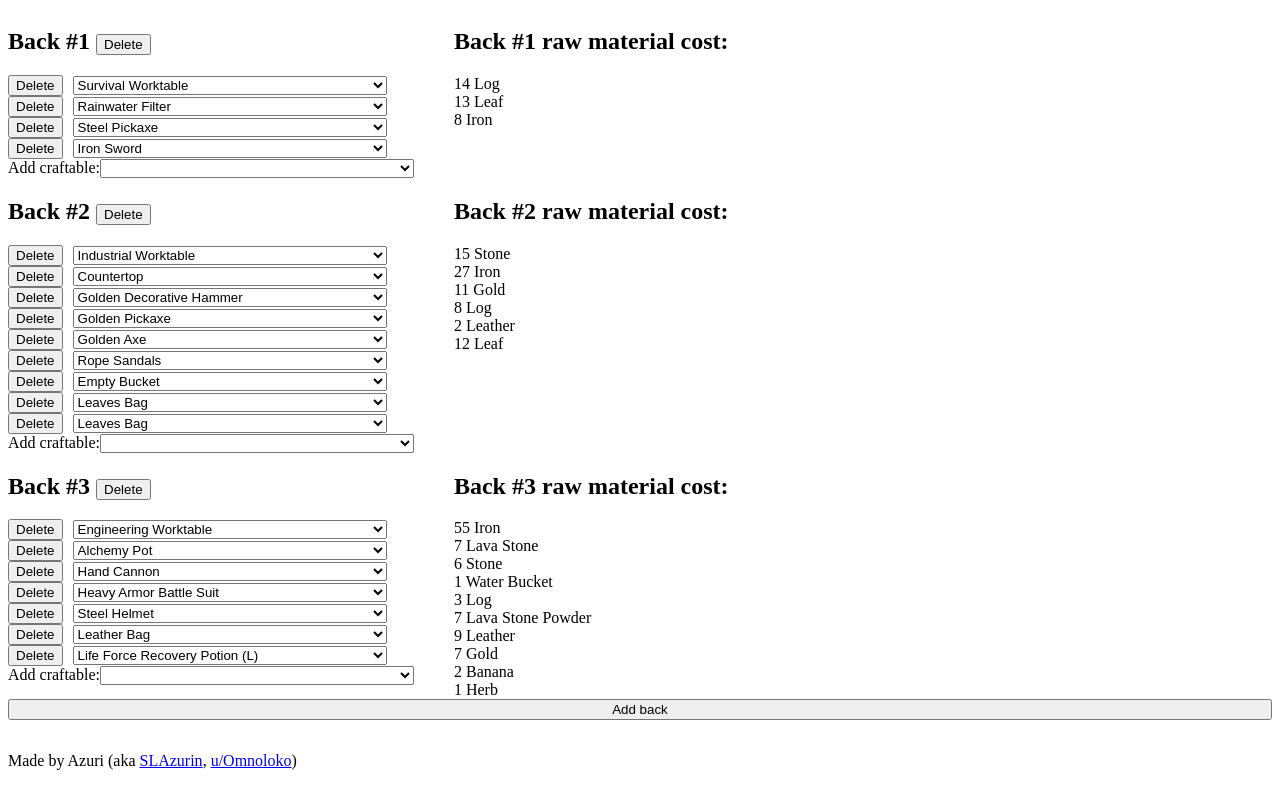
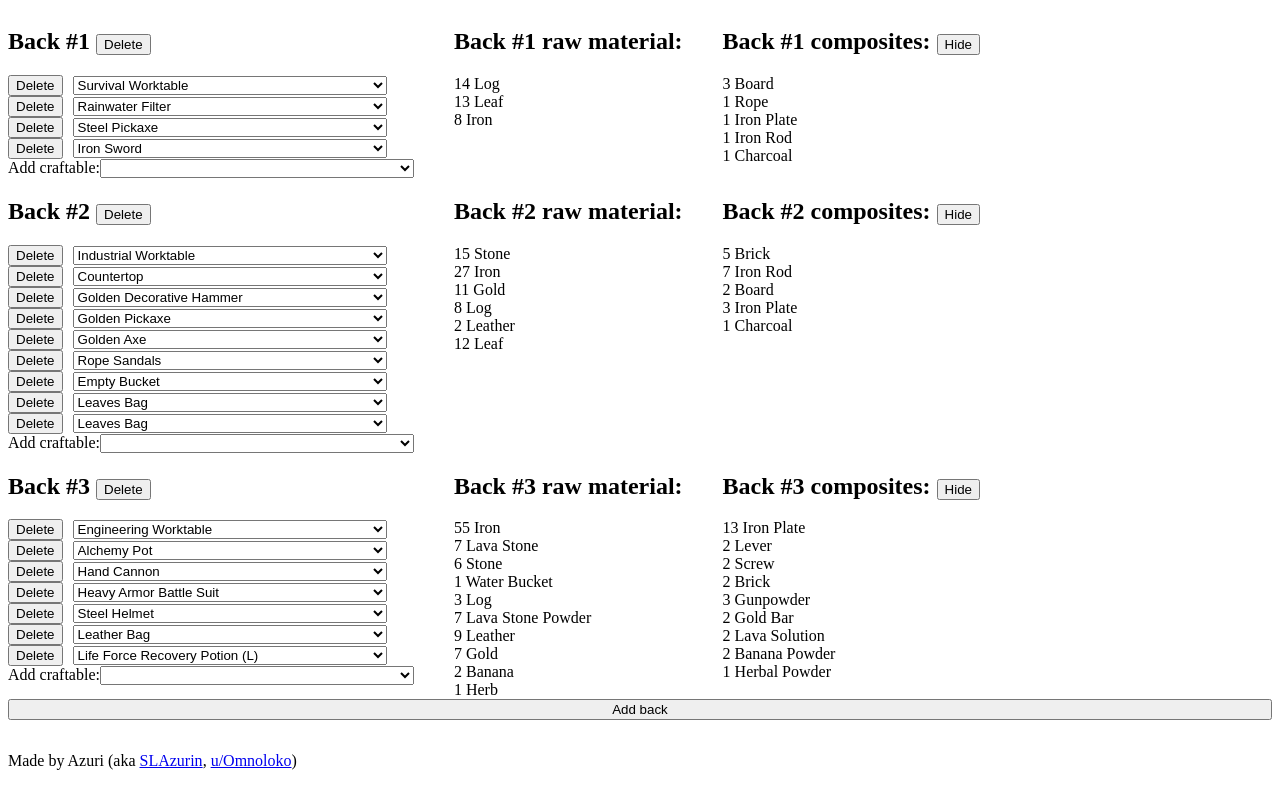
Before and after one commit to SLAzurin/misty-island-router, a React (Create React App) app: page / in a window 1280 px wide. Shown: the top 800 px of the page. Built offline with nearby package versions, Linux system fonts and the light colour scheme.

Commit message:
Add composites

```diff
--- a/src/App.tsx
+++ b/src/App.tsx
@@ -1,5 +1,6 @@
 import { useEffect, useState } from "react";
 import { items, sampleBuild } from "./data";
+import { getCompositeMaterials, getRawMaterials } from "./helpers/ItemsHelper";
 
 function App() {
   const [build, setBuild] = useState<string[][]>(
@@ -9,48 +10,7 @@ function App() {
   );
   const [buildExportStr, setBuildExportStr] = useState(JSON.stringify(build));
   const [buildExportStrError, setBuildExportStrError] = useState("");
-
-  const getRawMaterials = (useritems: string[]): { [key: string]: number } => {
-    let rawMaterials: { [key: string]: number } = {};
-
-    useritems.forEach((userItem) => {
-      if (items[userItem]) {
-        // check if item is craftable (not raw material)
-        // check materials
-        Object.keys(items[userItem]).forEach((material) => {
-          if (items[material]) {
-            let compositeMaterials: string[] = [];
-            for (let i = 0; i < items[userItem][material]; i++) {
-              compositeMaterials.push(material);
-            }
-            let rawMaterialsFromComposite = getRawMaterials(compositeMaterials);
-            for (const [subMaterial, count] of Object.entries(
-              rawMaterialsFromComposite
-            )) {
-              if (!rawMaterials[subMaterial]) rawMaterials[subMaterial] = 0;
-              rawMaterials[subMaterial] += count;
-            }
-          } else {
-            // already raw material
-            if (!rawMaterials[material]) {
-              rawMaterials[material] = 0;
-            }
-            rawMaterials[material] += items[userItem][material];
-          }
-        });
-      } else {
-        // already raw material
-        if (!rawMaterials[userItem]) {
-          rawMaterials[userItem] = 0;
-        }
-        rawMaterials[userItem] += 1;
-      }
-    });
-
-    return rawMaterials;
-  };
-
-  const getCompositeMaterials = () => {};
+  const [showComposites, setShowComposites] = useState<boolean[]>([]);
 
   const addBack = () => {
     let newBuild = JSON.parse(JSON.stringify(build)) as string[][];
@@ -109,6 +69,11 @@ function App() {
   }, [buildExportStr]);
 
   useEffect(() => {
+    let newShowComposites: boolean[] = [];
+    for (let i = 0; i < build.length; i++) {
+      newShowComposites.push(true);
+    }
+    setShowComposites(newShowComposites);
     localStorage.setItem("mistyislandbuild", JSON.stringify(build));
     setBuildExportStr(JSON.stringify(build));
   }, [build]);
@@ -197,7 +162,7 @@ function App() {
                 </select>
               </div>
               <div style={{ marginLeft: "40px" }}>
-                <h2>Back #{backNumber + 1} raw material cost:</h2>
+                <h2>Back #{backNumber + 1} raw material:</h2>
                 {Object.entries(getRawMaterials(back)).map(
                   ([rawMaterial, count], rawMaterialIndex) => {
                     return (
@@ -207,6 +172,34 @@ function App() {
                     );
                   }
                 )}
+              </div>
+              <div style={{ marginLeft: "40px" }}>
+                <h2>
+                  {showComposites[backNumber] &&
+                    `Back #${backNumber + 1} composites: `}
+                  <button
+                    onClick={() => {
+                      let newShowComposites = JSON.parse(
+                        JSON.stringify(showComposites)
+                      );
+                      newShowComposites[backNumber] =
+                        !showComposites[backNumber];
+                      setShowComposites(newShowComposites);
+                    }}
+                  >
+                    {showComposites[backNumber] ? "Hide" : "Show"}
+                  </button>
+                </h2>
+                {showComposites[backNumber] &&
+                  Object.entries(getCompositeMaterials(back)).map(
+                    ([rawMaterial, count], rawMaterialIndex) => {
+                      return (
+                        <div key={`${backNumber}_raw_${rawMaterialIndex}`}>
+                          {count} {rawMaterial}
+                        </div>
+                      );
+                    }
+                  )}
               </div>
             </div>
           );
--- /dev/null
+++ b/src/helpers/ItemsHelper.ts
@@ -0,0 +1,63 @@
+import { items } from '../data'
+export const getRawMaterials = (useritems: string[]): { [key: string]: number } => {
+    let rawMaterials: { [key: string]: number } = {};
+
+    useritems.forEach((userItem) => {
+        if (items[userItem]) {
+            // check if item is craftable (not raw material)
+            // check materials
+            Object.keys(items[userItem]).forEach((material) => {
+                if (items[material]) {
+                    let compositeMaterials: string[] = [];
+                    for (let i = 0; i < items[userItem][material]; i++) {
+                        compositeMaterials.push(material);
+                    }
+                    let rawMaterialsFromComposite = getRawMaterials(compositeMaterials);
+                    for (const [subMaterial, count] of Object.entries(
+                        rawMaterialsFromComposite
+                    )) {
+                        if (!rawMaterials[subMaterial]) rawMaterials[subMaterial] = 0;
+                        rawMaterials[subMaterial] += count;
+                    }
+                } else {
+                    // already raw material
+                    if (!rawMaterials[material]) {
+                        rawMaterials[material] = 0;
+                    }
+                    rawMaterials[material] += items[userItem][material];
+                }
+            });
+        } else {
+            // already raw material
+            if (!rawMaterials[userItem]) {
+                rawMaterials[userItem] = 0;
+            }
+            rawMaterials[userItem] += 1;
+        }
+    });
+
+    return rawMaterials;
+};
+
+export const getCompositeMaterials = (
+    useritems: string[]
+): { [key: string]: number } => {
+    let compositeMaterials: { [key: string]: number } = {};
+
+    useritems.forEach((userItem) => {
+        if (items[userItem]) {
+            // is craftable
+            Object.keys(items[userItem]).forEach((material) => {
+                if (items[material]) {
+                    // is composite
+                    if (!compositeMaterials[material]) {
+                        compositeMaterials[material] = 0;
+                    }
+                    compositeMaterials[material] += items[userItem][material];
+                }
+            });
+        }
+    });
+
+    return compositeMaterials;
+};
```
